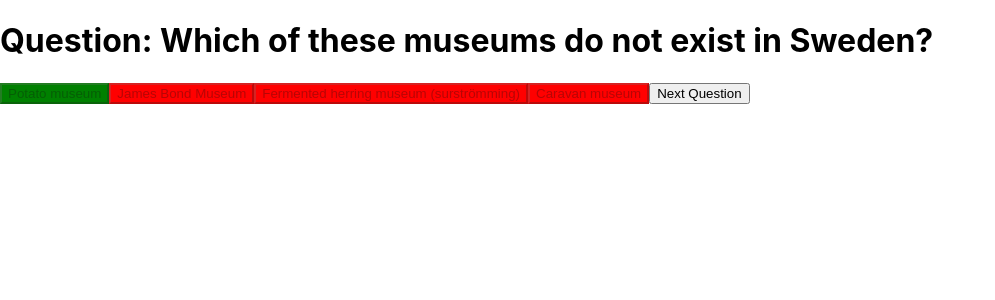
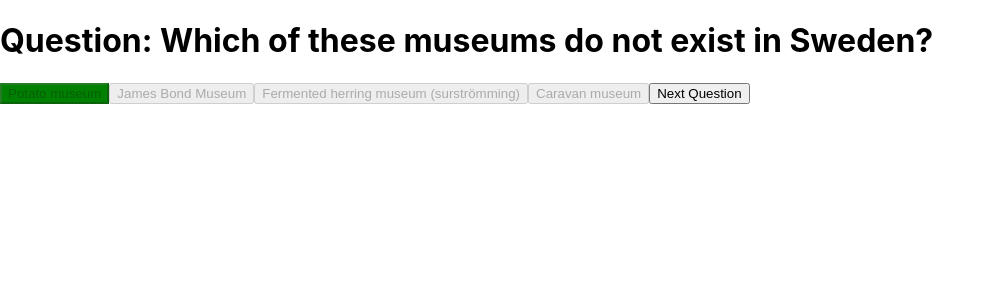
Before and after one commit to Technigo/project-redux-quiz-old, a React (Create React App) app: page /quiz in a window 1280 px wide. Both pictures are taken after a click on the button "Potato museum". Shown: the top 300 px of the page, without its empty margins (0-995 px from the left). Built offline with nearby package versions, Linux system fonts and the light colour scheme.

Commit message:
fix button styling when click option + next question button + Show results button

```diff
--- a/src/components/CurrentQuestion.js
+++ b/src/components/CurrentQuestion.js
@@ -1,32 +1,36 @@
-import React from "react";
-import { useSelector, useDispatch } from "react-redux";
-
-import { quiz } from "../reducers/quiz";
+import React from 'react'
+import { useSelector, useDispatch } from 'react-redux'
+import { useNavigate } from 'react-router-dom'
+import { quiz } from '../reducers/quiz'
 
 //Background-image: https://images.unsplash.com/photo-1608371945786-d47d3cdd31da?ixlib=rb-1.2.1&ixid=MnwxMjA3fDB8MHxwaG90by1wYWdlfHx8fGVufDB8fHx8&auto=format&fit=crop&w=1740&q=80
 
 export const CurrentQuestion = () => {
-  const dispatch = useDispatch();
-  const question = useSelector(
-    (state) => state.quiz.questions[state.quiz.currentQuestionIndex]
-  );
-  const answers = useSelector((state) => state.quiz.answers);
-  const currentQuestionIndex = useSelector(
-    (state) => state.quiz.currentQuestionIndex
-  );
-  const quizOver = useSelector((state) => state.quiz.quizOver);
-  console.log(answers);
+  const dispatch = useDispatch()
+  const navigate = useNavigate()
+  const questions = useSelector(state => state.quiz.questions)
+  const question = useSelector(state => state.quiz.questions[state.quiz.currentQuestionIndex])
+  const answers = useSelector(state => state.quiz.answers)
+  const currentQuestionIndex = useSelector(state => state.quiz.currentQuestionIndex)
+  const quizOver = useSelector(state => state.quiz.quizOver)
+  // console.log(answers)
 
   if (!question) {
-    return <h1>Oh no! I could not find the current question!</h1>;
+    return <h1>Oh no! I could not find the current question!</h1>
   }
 
-  const onSubmitAnswer = (index) => {
-    dispatch(
-      quiz.actions.submitAnswer({ questionId: question.id, answerIndex: index })
-    );
-    console.log("click");
-  };
+  const onSubmitAnswer = index => {
+    dispatch(quiz.actions.submitAnswer({ questionId: question.id, answerIndex: index }))
+    console.log('click')
+  }
+
+  const onButtonClick = () => {
+    if (answers.length !== questions.length) {
+      dispatch(quiz.actions.goToNextQuestion())
+    } else {
+      navigate('/summary')
+    }
+  }
 
   // efter ett val så får man reda på om det var rätt/fel samt att knapparna blir disabled + det kommer en "next question" knapp
 
@@ -36,35 +40,27 @@ export const CurrentQuestion = () => {
       {question.options.map((option, index) => (
         <button
           key={option}
+          type='button'
           disabled={answers.length === question.id}
           className={
-            answers[currentQuestionIndex]?.isCorrect &&
             answers[currentQuestionIndex]?.answerIndex === index
-              ? "button correct"
-              : answers.length !== question.id
-              ? "button"
-              : "button incorrect"
+              ? answers[currentQuestionIndex]?.isCorrect
+                ? 'button correct'
+                : 'button incorrect'
+              : 'button'
           }
-          onClick={() => onSubmitAnswer(index)}
-        >
+          onClick={() => onSubmitAnswer(index)}>
           {option}
         </button>
       ))}
       {answers.length === question.id && !quizOver && (
-        <button onClick={() => dispatch(quiz.actions.goToNextQuestion())}>
-          {answers.length + 1 === question.length
-            ? "Show results"
-            : "Next Question"}
+        <button type='button' onClick={() => onButtonClick()}>
+          {answers.length !== questions.length ? 'Next Question' : 'Show results'}
         </button>
       )}
-      {/* {quizOver && (
-        <button onClick={() => dispatch(quiz.actions.goToNextQuestion())}>
-          Show results
-        </button>
-      )} */}
     </div>
-  );
-};
+  )
+}
 // button:focus{background-color:red;}
 // export const Square = ({ value, index }) => {
 //   const dispatch = useDispatch();
```
